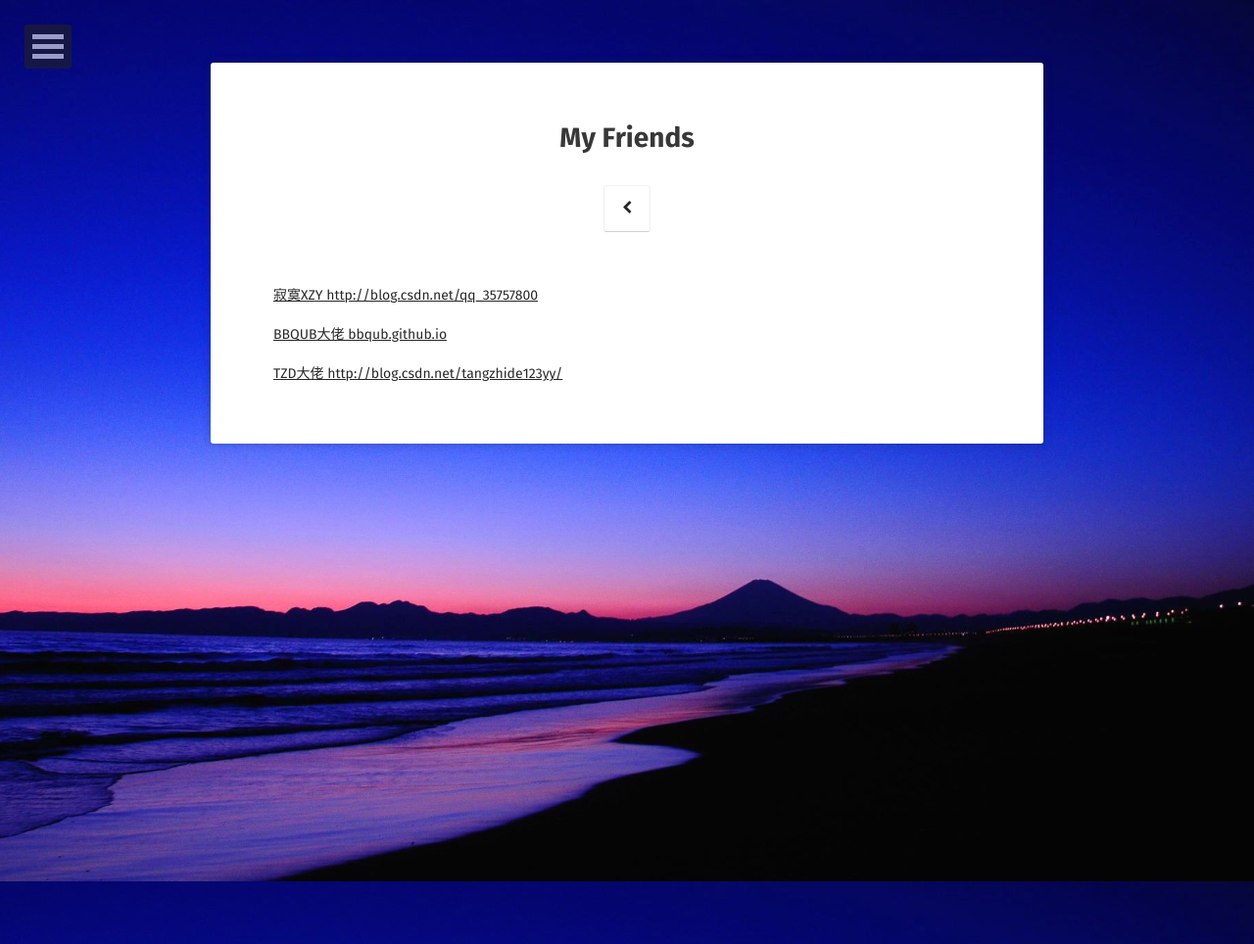
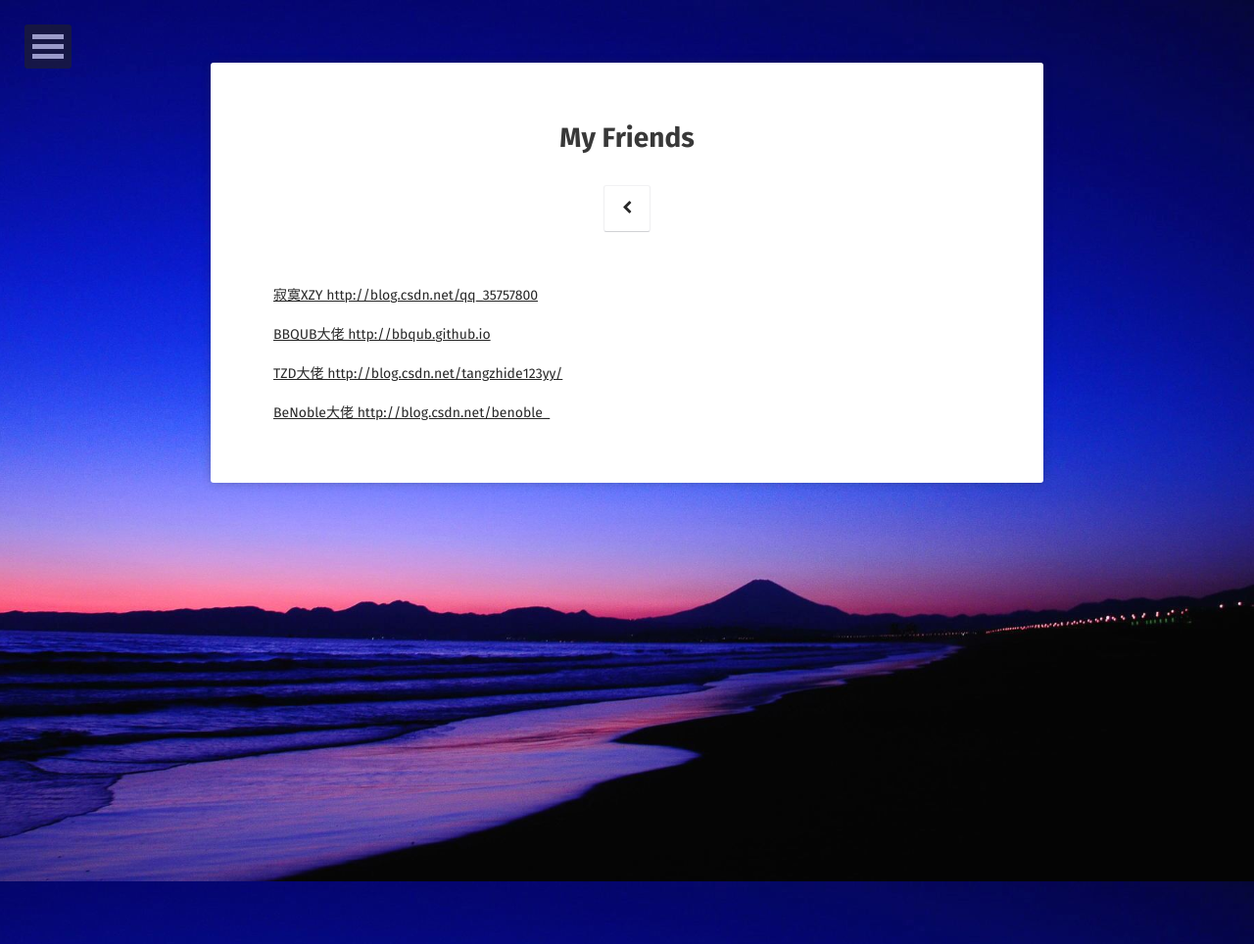
Before and after one commit to dormantbs/dormantbs.github.io, a Jekyll site: the page built from about/index.md, in a window 1280 px wide. Shown: the whole page at 98% size. Built offline with Jekyll 4.4.1, drawn with Linux system fonts in a browser that asks for light colours; some web fonts are replaced.

Commit message:
2017-10-24

```diff
--- a/about/index.md
+++ b/about/index.md
@@ -8,7 +8,8 @@ comments: false
 
 [寂寞XZY http://blog.csdn.net/qq_35757800](http://blog.csdn.net/qq_35757800)
 
-[BBQUB大佬 bbqub.github.io](http://bbqub.github.io)
+[BBQUB大佬 http://bbqub.github.io](http://bbqub.github.io)
 
-[TZD大佬  http://blog.csdn.net/tangzhide123yy/
-](http://blog.csdn.net/tangzhide123yy/)
+[TZD大佬  http://blog.csdn.net/tangzhide123yy/](http://blog.csdn.net/tangzhide123yy/)
+
+[BeNoble大佬 http://blog.csdn.net/benoble_](http://blog.csdn.net/benoble_)
```
